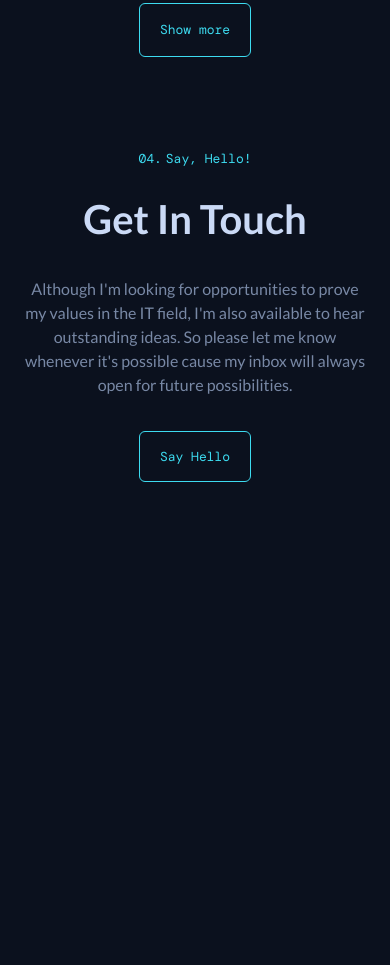
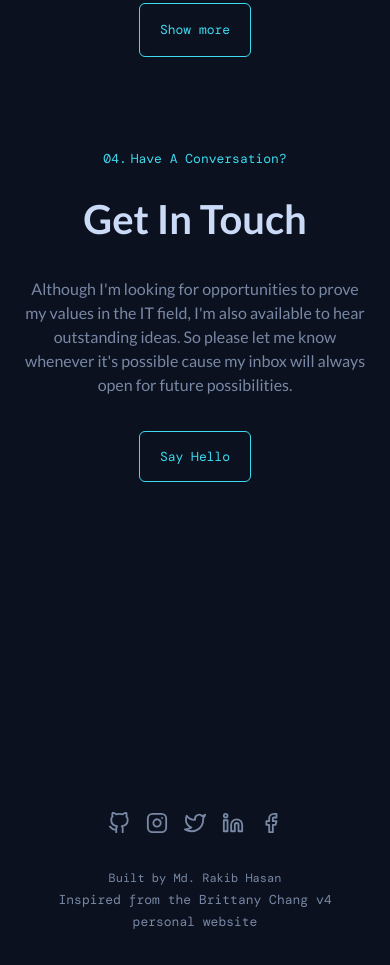
Before and after one commit to rasan3-1416/v1, a website: page index.html in a window 390 px wide. Shown: the part 5561-6526 px from the top of the page. Before the commit the page ends 6044 px from the top, so only its background shows below. Drawn offline with nearby package versions, Linux system fonts and the light colour scheme; a web font is replaced by a local one.

Commit message:
build: Complete the footer section
refactore: Make changes in the contact section

```diff
--- a/index.html
+++ b/index.html
@@ -697,10 +697,10 @@
 
 
         <!-- Start Contact Section -->
-        <section class="section">
+        <section class="section h-[80vh]" id="contact">
             <div class="container text-center">
                 <span class="section-heading font-mono justify-center items-center fs-sm text-c-first before:top-0 before:fs-sm before:mr-1 after:hidden">
-                    Say, Hello!
+                    Have A Conversation?
                 </span>
                 <h2 class="title mb-12">Get In Touch</h2>
                 <p class="max-w-[600px] mx-auto mb-12 leading-6">
@@ -713,7 +713,51 @@
     </main>
     <!-- End Main -->
 
-
+    <!-- Start Footer -->
+    <footer class="section mb-24 md:mb-0">
+        <div class="container text-center">
+            <div class="md:hidden flex justify-center gap-x-4 mb-8">
+                <a class="group" href="https://github.com/Rasan3-1416" target="_blank">
+                    <span class="w-[22px] h-[22px]">
+                        <!-- Github Icon -->
+                        <svg class="w-[22px] h-[22px] transe-ease group-hover:translate-y-[-7px]" xmlns="http://www.w3.org/2000/svg" role="img" viewBox="0 0 24 24" fill="none" stroke="currentColor" stroke-width="2" stroke-linecap="round" stroke-linejoin="round" class="feather feather-github"><title>GitHub</title><path d="M9 19c-5 1.5-5-2.5-7-3m14 6v-3.87a3.37 3.37 0 0 0-.94-2.61c3.14-.35 6.44-1.54 6.44-7A5.44 5.44 0 0 0 20 4.77 5.07 5.07 0 0 0 19.91 1S18.73.65 16 2.48a13.38 13.38 0 0 0-7 0C6.27.65 5.09 1 5.09 1A5.07 5.07 0 0 0 5 4.77a5.44 5.44 0 0 0-1.5 3.78c0 5.42 3.3 6.61 6.44 7A3.37 3.37 0 0 0 9 18.13V22"></path></svg>
+                    </span>
+                </a>
+                <a class="group" href="https://www.instagram.com/md.rakibhasan3.1416/" target="_blank">
+                    <span class="w-[22px] h-[22px]">
+                        <!-- Instagram Icon -->
+                        <svg class="w-[22px] h-[22px] transe-ease group-hover:translate-y-[-7px]" xmlns="http://www.w3.org/2000/svg" role="img" viewBox="0 0 24 24" fill="none" stroke="currentColor" stroke-width="2" stroke-linecap="round" stroke-linejoin="round" class="feather feather-instagram"><title>Instagram</title><rect x="2" y="2" width="20" height="20" rx="5" ry="5"></rect><path d="M16 11.37A4 4 0 1 1 12.63 8 4 4 0 0 1 16 11.37z"></path><line x1="17.5" y1="6.5" x2="17.51" y2="6.5"></line></svg>
+                    </span>
+                </a>
+                <a class="group" href="" target="_blank">
+                    <span class="w-[22px] h-[22px]">
+                        <!-- Twitter Icon -->
+                        <svg class="w-[22px] h-[22px] transe-ease group-hover:translate-y-[-7px]" xmlns="http://www.w3.org/2000/svg" role="img" viewBox="0 0 24 24" fill="none" stroke="currentColor" stroke-width="2" stroke-linecap="round" stroke-linejoin="round" class="feather feather-twitter"><title>Twitter</title><path d="M23 3a10.9 10.9 0 0 1-3.14 1.53 4.48 4.48 0 0 0-7.86 3v1A10.66 10.66 0 0 1 3 4s-4 9 5 13a11.64 11.64 0 0 1-7 2c9 5 20 0 20-11.5a4.5 4.5 0 0 0-.08-.83A7.72 7.72 0 0 0 23 3z"></path></svg>
+                    </span>
+                </a>
+                <a class="group" href="https://www.linkedin.com/in/mdrakibhasanrasan/" target="_blank">
+                    <span class="w-[22px] h-[22px]">
+                        <!-- LinkdIn Icon -->
+                        <svg class="w-[22px] h-[22px] transe-ease group-hover:translate-y-[-7px]" xmlns="http://www.w3.org/2000/svg" role="img" viewBox="0 0 24 24" fill="none" stroke="currentColor" stroke-width="2" stroke-linecap="round" stroke-linejoin="round" class="feather feather-linkedin"><title>LinkedIn</title><path d="M16 8a6 6 0 0 1 6 6v7h-4v-7a2 2 0 0 0-2-2 2 2 0 0 0-2 2v7h-4v-7a6 6 0 0 1 6-6z"></path><rect x="2" y="9" width="4" height="12"></rect><circle cx="4" cy="4" r="2"></circle></svg>
+                    </span>
+                </a>
+                <a class="group" href="https://www.facebook.com/profile.php?id=100034617150269" target="_blank">
+                    <span class="w-[22px] h-[22px]">
+                        <!-- CodePen Icon -->
+                        <svg class="w-[22px] h-[22px] transe-ease group-hover:translate-y-[-7px]" xmlns="http://www.w3.org/2000/svg" width="24" height="24" viewBox="0 0 24 24"><path fill="none" stroke="currentColor" stroke-linecap="round" stroke-linejoin="round" stroke-width="2" d="M18 2h-3a5 5 0 0 0-5 5v3H7v4h3v8h4v-8h3l1-4h-4V7a1 1 0 0 1 1-1h3z"/><title>facebook</title></svg>
+                    </span>
+                </a>
+            </div>
+            <a class="fs-xm" href="https://github.com/Rasan3-1416/v1" target="_blank">
+                Built by Md. Rakib Hasan
+            </a>
+            <br>
+            <a class="fs-sm" href="https://github.com/bchiang7/v4" target="_blank">
+                Inspired from the Brittany Chang v4 personal website
+            </a>
+        </div>
+    </footer>
+    <!-- End Footer -->
 
     <script src="./src/js/script.js"></script>
 </body>
```
Also changed, not shown: assets/css/tailwind.css.
